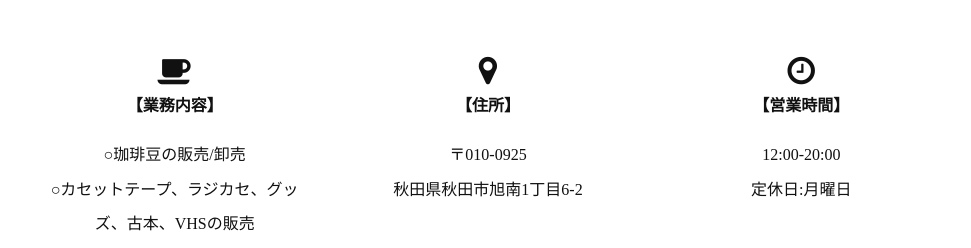
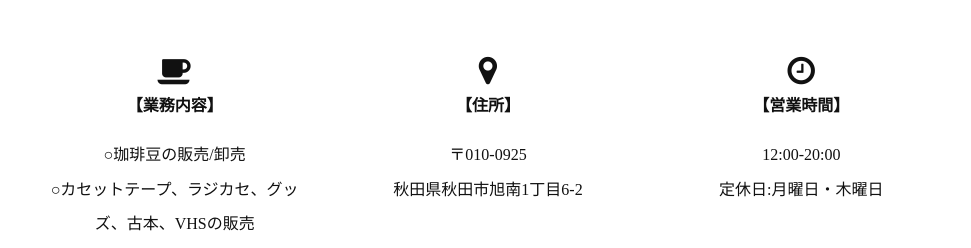
Before and after one commit to nora-coffee/nora-coffee.github.io, a plain HTML site: page index.html in a window 1280 px wide. Shown: the part 1220-1468 px from the top of the page, without its empty margins (152-1123 px from the left). Drawn offline with nearby package versions, Linux system fonts and the light colour scheme.

Commit message:
Update index.html

```diff
--- a/index.html
+++ b/index.html
@@ -101,7 +101,7 @@
       <i class="fa fa-clock-o fa-2x" aria-hidden="true"></i>
       <h4>【営業時間】</h4>
       <p>12:00-20:00<br>
-      定休日:月曜日</p>
+      定休日:月曜日・木曜日</p>
     </div>
 
     <div class="">
```
